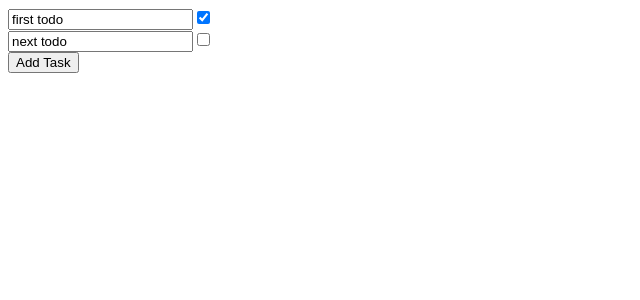
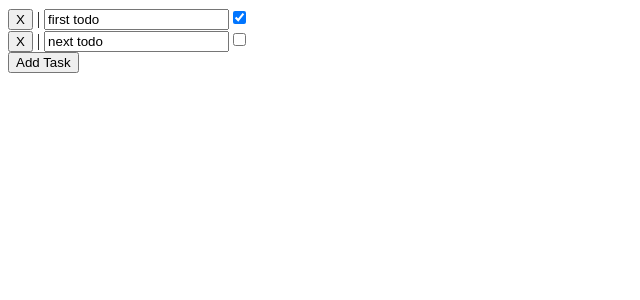
Before and after one commit to tuseic/practice-redux-toolkit, a React (Create React App) app: page / in a window 1280 px wide. Shown: the top 300 px of the page, without its empty margins (0-640 px from the left). Built offline with nearby package versions, Linux system fonts and the light colour scheme.

Commit message:
deleteTask

```diff
--- a/src/store/tasks.ts
+++ b/src/store/tasks.ts
@@ -54,7 +54,7 @@ export const tasks = createSlice({
         ]
       }
     },
-    deleteTask: (state: State, action: PayloadAction<Task>) => {
+    deleteTask: (state: State, action: PayloadAction<{id: number}>) => {
       return {
         ...state,
         tasks: [
--- a/src/views/components/home/Home.tsx
+++ b/src/views/components/home/Home.tsx
@@ -13,6 +13,7 @@ type OwnProps = {
 type Handler = {
   handleAddTask: () => void
   handleSetTask: (id: number, task: Types['task']) => void
+  handleDeleteTask: (id: number) => void
 }
 
 type Props = OwnProps & Handler
@@ -39,11 +40,17 @@ export const Home: React.FC<Props> = (props) => {
     })
   }
 
+  const deleteTask = (id: number) => () => {
+    props.handleDeleteTask(id)
+  }
+
   return (
     <div>
       {
         props.tasks.map((task, index) => (
           <div key={task.id}>
+            <button onClick={deleteTask(index)}> X </button>
+            <span> | </span>
             <input
               type='text'
               value={task.title}
--- a/src/views/containers/home/HomeContainer.tsx
+++ b/src/views/containers/home/HomeContainer.tsx
@@ -24,8 +24,13 @@ const HomeContainer: React.FC = () => {
       dispatch(actions.tasks.setTask({id, task}))
     }, [dispatch]
   )
+  const handleDeleteTask = useCallback(
+    (id: number) => {
+      dispatch(actions.tasks.deleteTask({id}))
+    }, [dispatch]
+  )
 
-  const props = { tasks, handleAddTask, handleSetTask }
+  const props = { tasks, handleAddTask, handleSetTask, handleDeleteTask }
 
   return (
     <Home { ...props }/>
```
